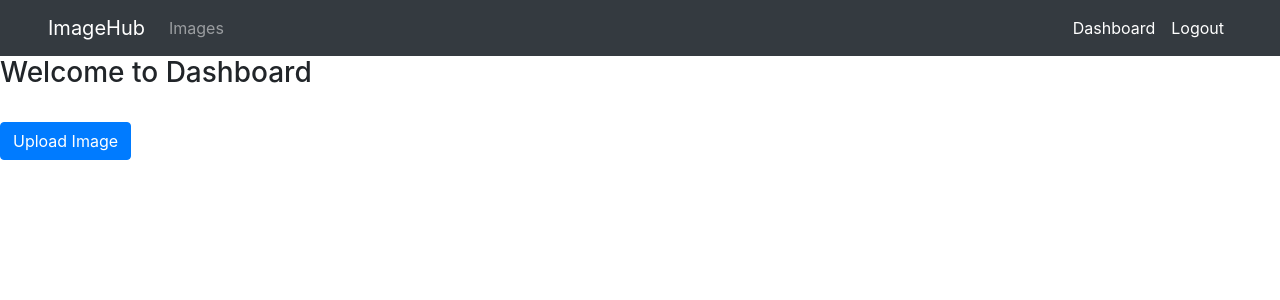
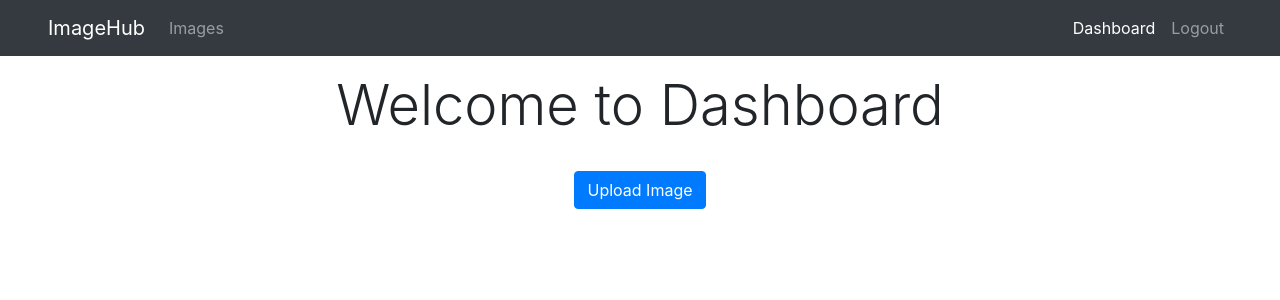
Before and after one commit to Debarshi95/Angular-ImageHub, an Angular app: page /dashboard in a window 1280 px wide. Shown: the top 300 px of the page. Built offline with nearby package versions, Linux system fonts and the light colour scheme; sample sign-in values are in the browser's storage.

Commit message:
ui and other changes

```diff
--- a/src/app/components/dashboard/dashboard.component.html
+++ b/src/app/components/dashboard/dashboard.component.html
@@ -1,4 +1,6 @@
-<div>
-  <h3 class="mx-auto">Welcome to Dashboard</h3>
-  <a routerLink="/upload" class="btn btn-primary mt-4">Upload Image</a>
+<div class="container">
+  <h3 class="display-4 text-center mt-3">Welcome to Dashboard</h3>
+  <h4 class="text-center">
+    <a routerLink="/upload" class="btn btn-primary mt-4">Upload Image</a>
+  </h4>
 </div>
--- a/src/app/components/navbar/navbar.component.html
+++ b/src/app/components/navbar/navbar.component.html
@@ -53,7 +53,6 @@
         <a
           class="nav-link"
           routerLink="/"
-          routerLinkActive="active"
           *ngIf="tokenService.checkToken()"
           (click)="authService.logout()"
           >Logout</a
```
